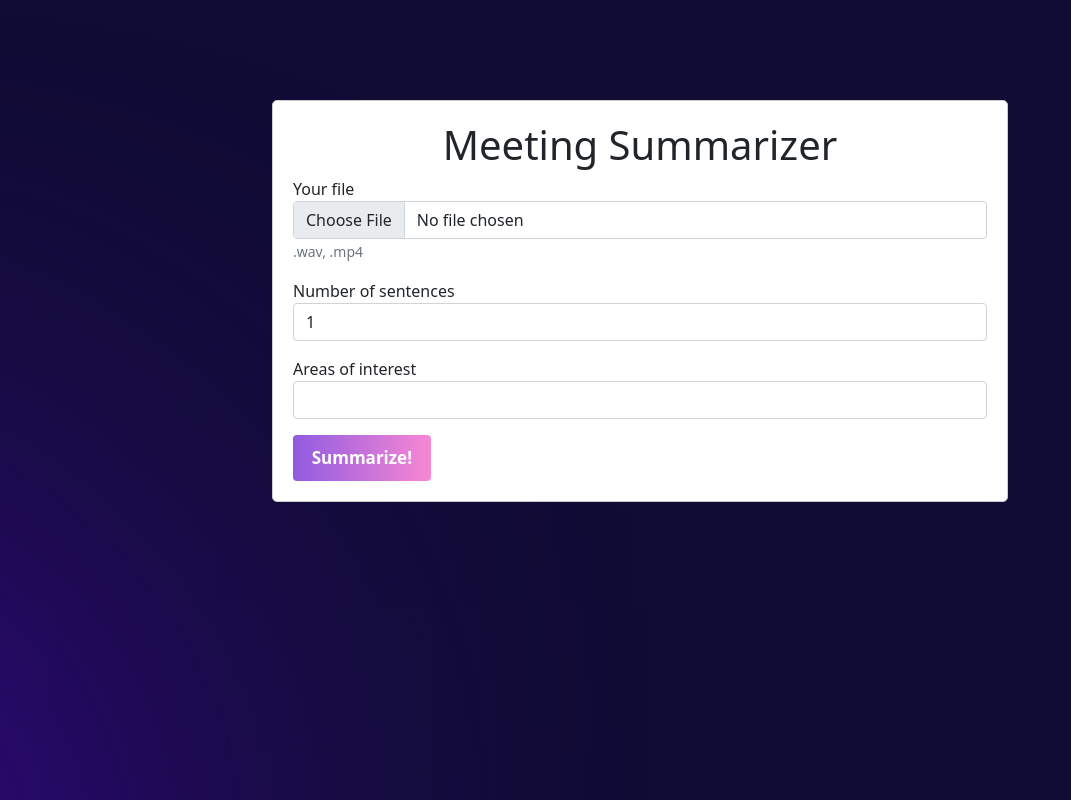
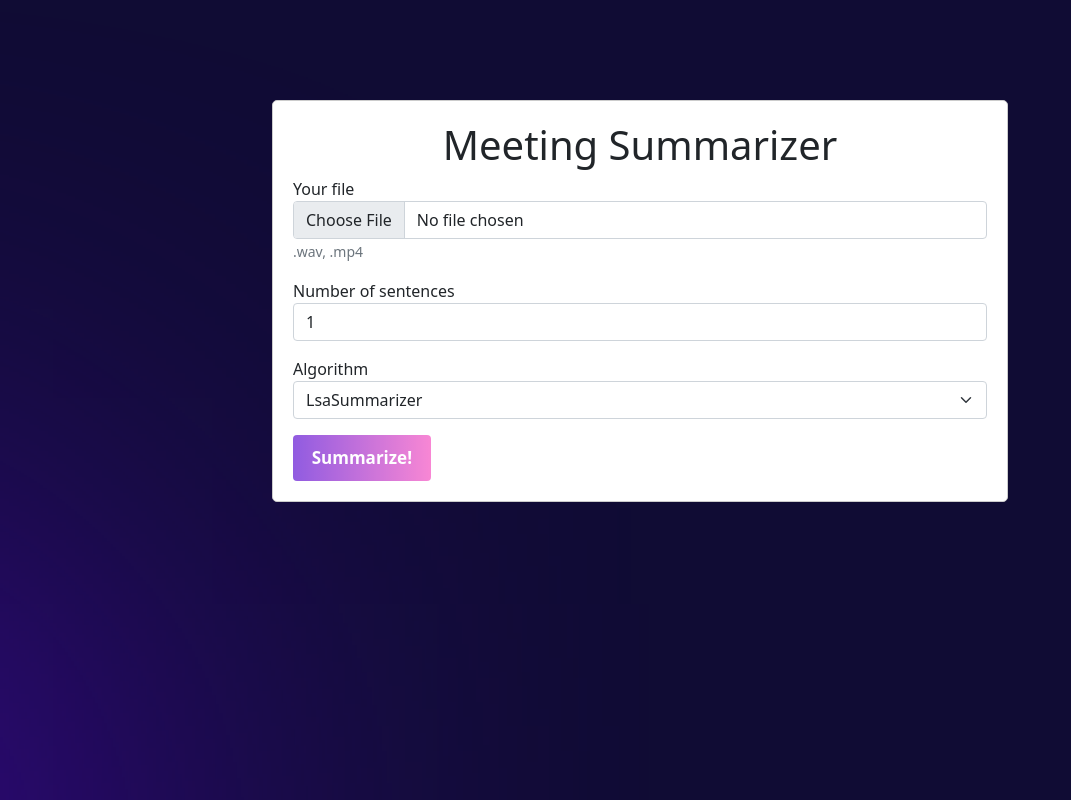
Before and after one commit to stefan-ovezea/speech-summarizer, an Angular app in the folder speech-summarizer-app/: page / in a window 1280 px wide. Shown: the top 800 px of the page, without its empty margins (0-1071 px from the left). Built offline with nearby package versions, Linux system fonts and the light colour scheme.

Commit message:
Added fullText

```diff
--- a/speech-summarizer-app/src/app/app.component.html
+++ b/speech-summarizer-app/src/app/app.component.html
@@ -42,8 +42,13 @@
             <input type="number" class="form-control" value="1" formControlName="sentences">
           </div>
           <div class="form-group mt-3">
-            <label for="exampleInputEmail1">Areas of interest</label>
-            <input type="text" class="form-control" formControlName="areas">
+            <label for="exampleInputEmail1">Algorithm</label>
+            <select formControlName="algorithm" class="form-select">
+              <option value="LsaSummarizer">LsaSummarizer</option>
+              <option value="LexRankSummarizer">LexRankSummarizer</option>
+              <option value="LuhnSummarizer">LuhnSummarizer</option>
+              <option value="TextRankSummarizer">TextRankSummarizer</option>
+            </select>
           </div>
           <button type="submit" class="btn btn-primary mt-3" [disabled]="form.invalid">Summarize!</button>
         </form>
--- a/speech-summarizer-app/src/app/app.component.ts
+++ b/speech-summarizer-app/src/app/app.component.ts
@@ -15,7 +15,7 @@ export class AppComponent {
   form = new FormGroup({
     file: new FormControl('', Validators.required),
     sentences: new FormControl(1),
-    areas: new FormControl(''),
+    algorithm: new FormControl('LsaSummarizer'),
   });
 
 
```
Also changed, not shown: 4 other files (tests, documents, lock files or other folders).
